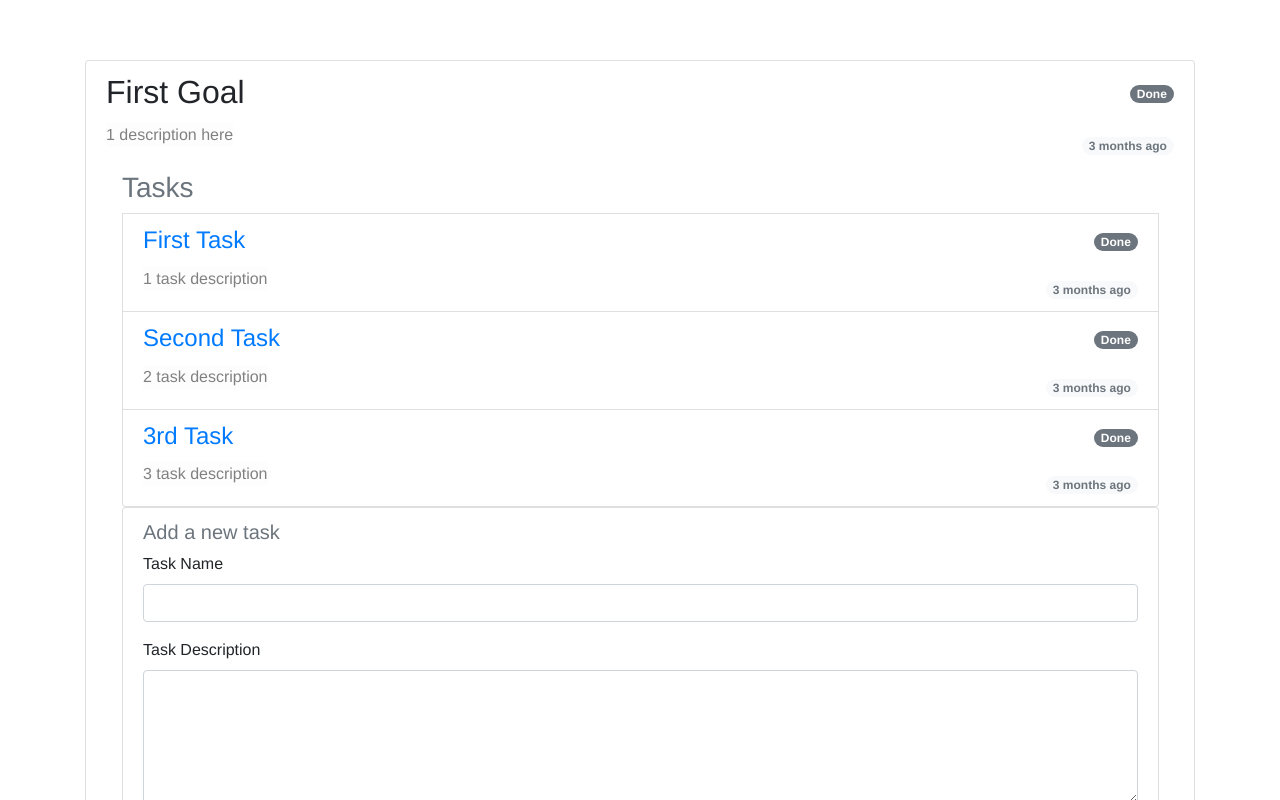
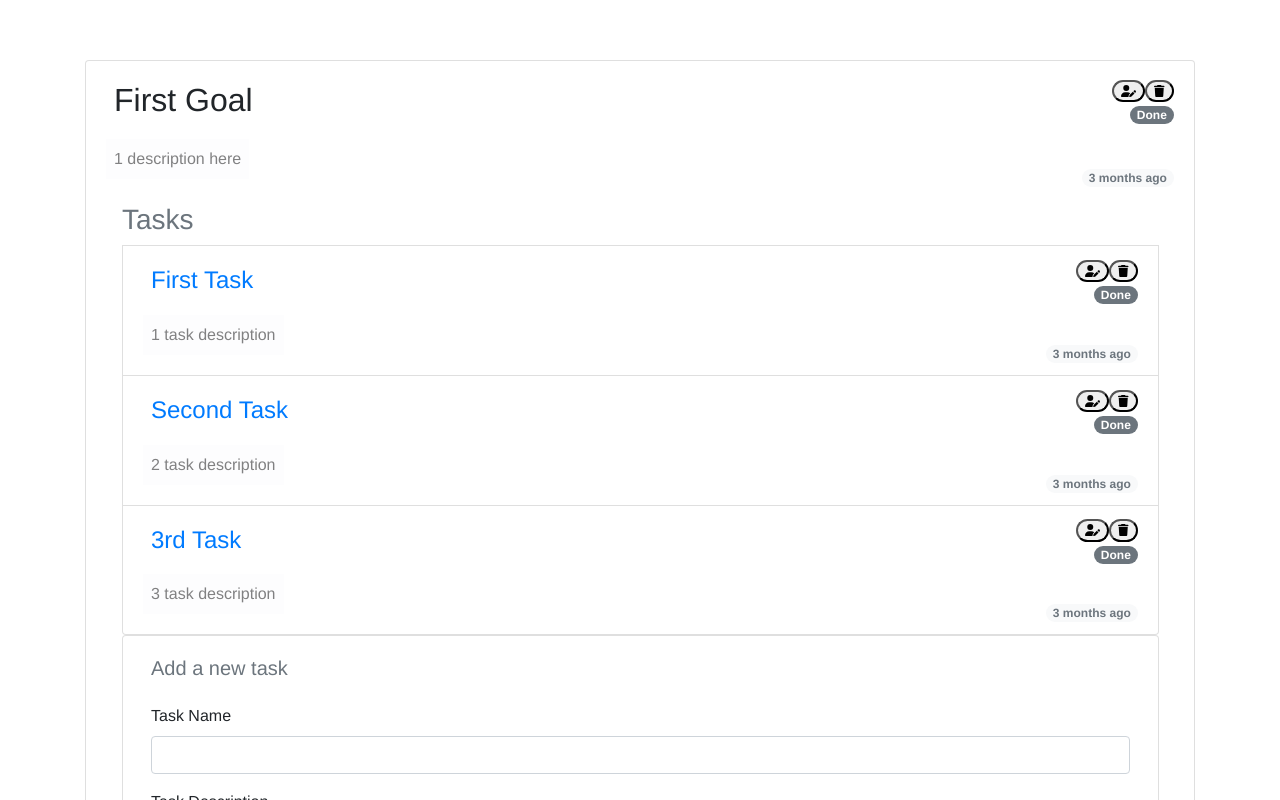
Before and after one commit to DiSalvio/goali_vue, a Vue app: page /goal/1 in a window 1280 px wide. Shown: the top 800 px of the page. Built offline with nearby package versions, Linux system fonts and the light colour scheme.

Commit message:
Implement editing goal on show goal page, and editing tasks within task list

```diff
--- a/src/components/GoalEditor.vue
+++ b/src/components/GoalEditor.vue
@@ -34,7 +34,7 @@ export default {
   },
   emits: [
     "saveEditedGoal",
-    "finishEdit"
+    "finishEditingGoal"
   ],
   methods: {
     saveGoal () {
@@ -48,7 +48,7 @@ export default {
       }
 
       this.$emit('saveEditedGoal', { editedGoal })
-      this.$emit('finishEdit', {})
+      this.$emit('finishEditingGoal', {})
     }
   }
 }
--- a/src/components/GoalList.vue
+++ b/src/components/GoalList.vue
@@ -12,8 +12,12 @@
         </h2>
         <div class="flex-column text-right">
           <div>
-            <button @click="editGoal(goal.id)" class="badge badge-pill"><font-awesome-icon icon="user-pen"/></button>
-            <button class="badge badge-pill"><font-awesome-icon icon="trash"/></button>
+            <button @click="editGoal(goal.id)" class="badge badge-pill">
+              <font-awesome-icon icon="user-pen"/>
+            </button>
+            <button class="badge badge-pill">
+              <font-awesome-icon icon="trash"/>
+            </button>
           </div>
           <span v-if="goal.completed" class="badge badge-secondary badge-pill">Done</span>
           <span v-else class="badge badge-warning badge-pill">In Progress</span>
@@ -25,7 +29,7 @@
       </div>
     </div>
     <div v-else>
-      <GoalEditor :goal="goal" @finishEdit="finishEdit" @saveEditedGoal="saveEditedGoal"/>
+      <GoalEditor :goal="goal" @finishEditingGoal="finishEditingGoal" @saveEditedGoal="saveEditedGoal"/>
     </div>
   </div>
 </template>
@@ -55,7 +59,7 @@ export default {
     editGoal (goalId) {
       this.editingGoalId = goalId
     },
-    finishEdit () {
+    finishEditingGoal () {
       this.editingGoalId = null
     },
     saveEditedGoal (eventData) {
--- a/src/components/TaskAdd.vue
+++ b/src/components/TaskAdd.vue
@@ -1,8 +1,8 @@
 <template>
   <div class="pl-3">
     <div class="list-group-item">
-      <h5 class="text-muted">Add a new task</h5>
-      <form @submit.prevent="saveTask">
+      <h5 class="p-2 text-muted">Add a new task</h5>
+      <form @submit.prevent="saveTask" class="p-2">
         <div class="form-group">
           <label for="newName">Task Name</label>
           <input v-model="newName" type="text" class="form-control">
--- /dev/null
+++ b/src/components/TaskEditor.vue
@@ -0,0 +1,56 @@
+<template>
+  <form @submit.prevent="saveTask" class="p-2">
+    <div class="form-group">
+      <div class="d-flex w-100">
+        <label for="editName" class="mr-auto">Task Name</label>
+        <button type="submit" class="badge badge-pill mb-1"><font-awesome-icon icon="floppy-disk"/></button>
+        <button class="badge badge-pill mb-1"><font-awesome-icon icon="trash"/></button>
+      </div>
+      <input v-model="editName" v-focus type="text" class="form-control">
+    </div>
+    <div class="form-group">
+      <label for="editDescription">Task Description</label>
+      <textarea @keyup.enter.prevent="saveTask" v-model="editDescription" cols="30" rows="5" class="form-control"/>
+    </div>
+    <div>
+      <button type="submit" class="btn btn-primary">Save Task</button>
+    </div>
+  </form>
+</template>
+
+<script>
+export default {
+  props: {
+    task: {
+      required: true,
+      type: Object
+    }
+  },
+  data () {
+    return {
+      editName: this.task.name,
+      editDescription: this.task.description
+    }
+  },
+  emits: [
+    "saveEditedTask",
+    "finishEditingTask"
+  ],
+  methods: {
+    saveTask () {
+      const editedTask = {
+        name: this.editName,
+        description: this.editDescription,
+        completed: this.task.completed,
+        id: this.task.id,
+        goal: this.task.goal,
+        user: this.task.user,
+        timestamp: this.task.timestamp
+      }
+
+      this.$emit('saveEditedTask', { editedTask })
+      this.$emit('finishEditingTask', {})
+    }
+  }
+}
+</script>
--- a/src/components/TaskList.vue
+++ b/src/components/TaskList.vue
@@ -2,33 +2,76 @@
   <div class="pl-3">
     <h3 class="text-muted">Tasks</h3>
     <div v-for="task in tasks" :key="task.id" class="list-group-item">
-      <div class="list-group-item-heading">
+      <div v-if="!editingThisTask(task.id)" class="list-group-item-heading">
         <div class="d-flex w-100 justify-content-between align-items-center">
-          <h4 class="mb-1">
+          <h4 class="mb-1 mr-auto p-2">
             <router-link
               :to="{name: 'PageTaskShow', params: {goalId: task.goal, taskId: task.id}}"
             >
               {{task.name}}
             </router-link>
           </h4>
-          <span v-if="task.completed" class="badge badge-secondary badge-pill">Done</span>
-          <span v-else class="badge badge-warning badge-pill">In Progress</span>
+          <div class="flex-column text-right">
+            <div>
+              <button @click="editTask(task.id)" class="badge badge-pill">
+                <font-awesome-icon icon="user-pen"/>
+              </button>
+              <button class="badge badge-pill">
+                <font-awesome-icon icon="trash"/>
+              </button>
+            </div>
+            <span v-if="task.completed" class="badge badge-secondary badge-pill">Done</span>
+            <span v-else class="badge badge-warning badge-pill">In Progress</span>
+          </div>
+        </div>
+        <div class="align-items-end d-flex w-100100 justify-content-between">
+          <p class="p-2 my-2 list-group-item-light list-group-item-secondary">
+            {{task.description}}
+          </p>
+          <AppDate :timestamp="task.updated" class="badge badge-light badge-pill pull-right"/>
         </div>
       </div>
-      <div class="align-items-end d-flex w-100100 justify-content-between">
-        <p class="my-2 list-group-item-light list-group-item-secondary">{{task.description}}</p>
-        <AppDate :timestamp="task.updated" class="badge badge-light badge-pill pull-right"/>
+      <div v-else>
+        <TaskEditor
+          :task="task"
+          @finishEditingTask="finishEditingTask"
+          @saveEditedTask="saveEditedTask"
+        />
       </div>
     </div>
   </div>
 </template>
 
 <script>
+import TaskEditor from "@/components/TaskEditor.vue"
 export default {
+  components: {
+    TaskEditor
+  },
   props: {
     tasks: {
       requred: true,
       type: Array
+    }
+  },
+  data () {
+    return {
+      editingTaskId: null
+    }
+  },
+  emits: [ "saveEditedTask" ],
+  methods: {
+    editingThisTask (taskId) {
+      return this.editingTaskId === taskId
+    },
+    editTask (taskId) {
+      this.editingTaskId = taskId
+    },
+    finishEditingTask () {
+      this.editingTaskId = null
+    },
+    saveEditedTask (eventData) {
+      this.$emit('saveEditedTask', eventData)
     }
   }
 }
--- a/src/views/PageGoalShow.vue
+++ b/src/views/PageGoalShow.vue
@@ -1,19 +1,32 @@
 <template>
   <div class="list-group-item">
-    <div class="list-group-item-heading">
+    <div v-if="!editingGoal" class="list-group-item-heading">
       <div class="d-flex w-100 justify-content-between align-items-center">
-        <h2 class="mb-1">{{goal.name}}</h2>
-        <span v-if="goal.completed" class="badge badge-secondary badge-pill">Done</span>
-        <span v-else class="badge badge-warning badge-pill">In Progress</span>
+        <h2 class="mb-1 mr-auto p-2">{{goal.name}}</h2>
+        <div class="flex-column text-right">
+          <div>
+            <button @click="editGoal()" class="badge badge-pill">
+              <font-awesome-icon icon="user-pen"/>
+            </button>
+            <button class="badge badge-pill">
+              <font-awesome-icon icon="trash"/>
+            </button>
+          </div>
+          <span v-if="goal.completed" class="badge badge-secondary badge-pill">Done</span>
+          <span v-else class="badge badge-warning badge-pill">In Progress</span>
+        </div>
       </div>
       <div class="align-items-end d-flex w-100 justify-content-between">
-        <p class="my-2 list-group-item-light list-group-item-secondary">{{goal.description}}</p>
+        <p class="p-2 my-2 list-group-item-light list-group-item-secondary">{{goal.description}}</p>
         <AppDate :timestamp="goal.updated" class="badge badge-light badge-pill pull-right"/>
       </div>
     </div>
+    <div v-else>
+      <GoalEditor :goal="goal" @finishEditingGoal="finishEditingGoal" @saveEditedGoal="saveEditedGoal"/>
+    </div>
     <div class="pt-3 container list-group">
-      <TaskList v-if="goalTasks.length != 0" :tasks="goalTasks"/>
-      <TaskAdd @addTask="saveTask"/>
+      <TaskList v-if="goalTasks.length != 0" :tasks="goalTasks" @saveEditedTask="saveEditedTask"/>
+      <TaskAdd @addTask="addTask"/>
     </div>
   </div>
 </template>
@@ -22,15 +35,18 @@
 import sourceData from '@/data.json'
 import TaskList from '@/components/TaskList.vue'
 import TaskAdd from '@/components/TaskAdd.vue'
+import GoalEditor from '@/components/GoalEditor.vue'
 export default {
   components: {
     TaskList,
-    TaskAdd
+    TaskAdd,
+    GoalEditor
   },
   data() {
     return {
       goals: sourceData.goals,
-      tasks: sourceData.tasks
+      tasks: sourceData.tasks,
+      editingGoal: false
     }
   },
   props: {
@@ -48,14 +64,44 @@ export default {
     }
   },
   methods: {
-    saveTask (eventData) {
+    editGoal() {
+      return this.editingGoal = true
+    },
+    finishEditingGoal () {
+      return this.editingGoal = false
+    },
+    saveEditedGoal (eventData) {
+      const editedGoal = {
+        ...eventData.editedGoal,
+        updated: new Date(Date.now()).toISOString()
+      }
+      this.goals[
+        this.goals.indexOf(
+          this.goals.find(goal => goal.id === editedGoal.id)
+        )
+      ] = editedGoal
+    },
+    addTask (eventData) {
       const newTask = {
         ...eventData.newTask,
         completed: false,
         id: this.tasks[this.tasks.length - 1].id + 1,
-        goal: parseInt(this.goalId)
+        goal: parseInt(this.goalId),
+        updated: new Date(Date.now()).toISOString(),
+        timestamp: new Date(Date.now()).toISOString()
       }
       this.tasks.push(newTask)
+    },
+    saveEditedTask (eventData) {
+      const editedTask = {
+        ...eventData.editedTask,
+        updated: new Date(Date.now()).toISOString()
+      }
+      this.tasks[
+        this.tasks.indexOf(
+          this.tasks.find(task => task.id === editedTask.id)
+        )
+      ] = editedTask
     }
   }
 }
--- a/src/views/PageHome.vue
+++ b/src/views/PageHome.vue
@@ -35,7 +35,11 @@ export default {
         ...eventData.editedGoal,
         updated: new Date(Date.now()).toISOString()
       }
-      this.goals[this.goals.indexOf(this.goals.find(goal => goal.id === editedGoal.id))] = editedGoal
+      this.goals[
+        this.goals.indexOf(
+          this.goals.find(goal => goal.id === editedGoal.id)
+        )
+      ] = editedGoal
     }
   }
 }
```
